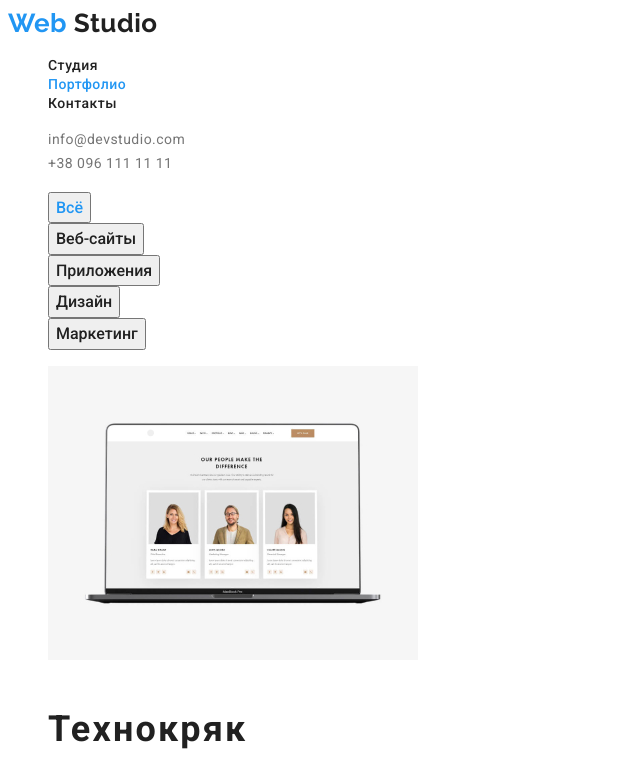
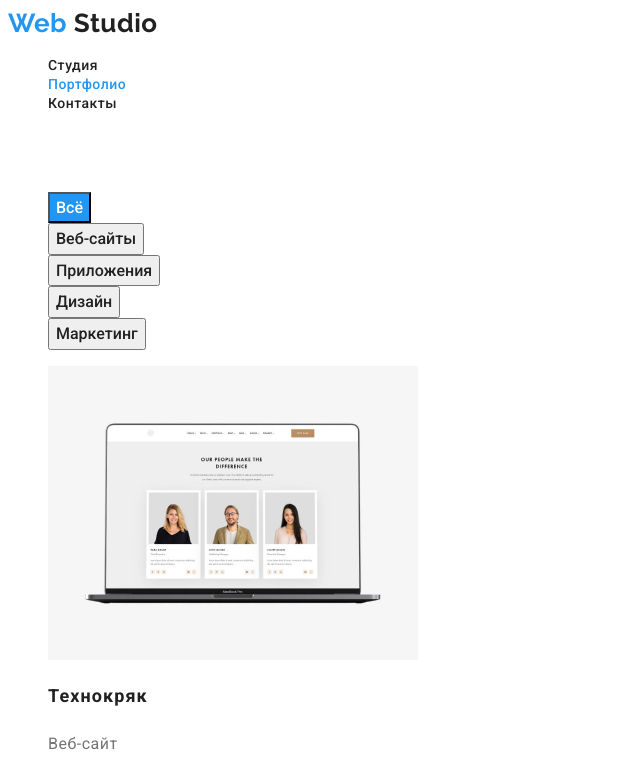
Before and after one commit to Eugene-36/goit-markup-hw-02, a plain HTML site: page portfolio.html in a window 1280 px wide. Both pictures are taken after a click on the button "Всё". Shown: the top 772 px of the page, without its empty margins (0-640 px from the left). Drawn offline with Linux system fonts and the light colour scheme.

Commit message:
Добавляет новый цвет

```diff
--- a/css/portfolio.css
+++ b/css/portfolio.css
@@ -17,13 +17,18 @@
     /* Убирает лишние стили из подвала */
     .link-underline{
         text-decoration: none;
-        color: var(--white-color);
+        color: var(--primary-text-color);
         font-weight: normal;
         font-size: 14px;
         line-height: 1.7;
         font-style: normal;
+
     }
 .text .text-light:focus{
+    color: var(--accent-color);
+}
+/* Ховер для телефона и майла */
+.text-light:hover{
     color: var(--accent-color);
 }
 /*Создание основной палитры -основной текст-(#757575)*/
@@ -60,7 +65,15 @@
     color: var(--accent-color);
 }
 .contact-info .contact-info-color{
-    color: var(--primary-text-color);
+  color: rgba(255, 255, 255, 0.6);
+
+}
+/* Стили для адреса  */
+.link-underline-address{
+    font-style: normal;
+    text-decoration: none;
+    color: var(--white-color);
+
 }
 /* Кнопки фильтрации */
 .button-appearance{
@@ -74,7 +87,8 @@
 /* Фокус для кнопки */
 .list .button-appearance:focus,
 .list .button-appearance:hover{
-    color: var(--accent-color);
+    color: var(--white-color);
+    background-color: var(--accent-color);
 }
 
 
@@ -89,7 +103,7 @@
 .section-title-style{
     color: var(--head-color);
     font-weight: 700;
-    font-size: 36px;
+    font-size: 18px;
     line-height: 2;
     letter-spacing: 0.06em;
 
```
